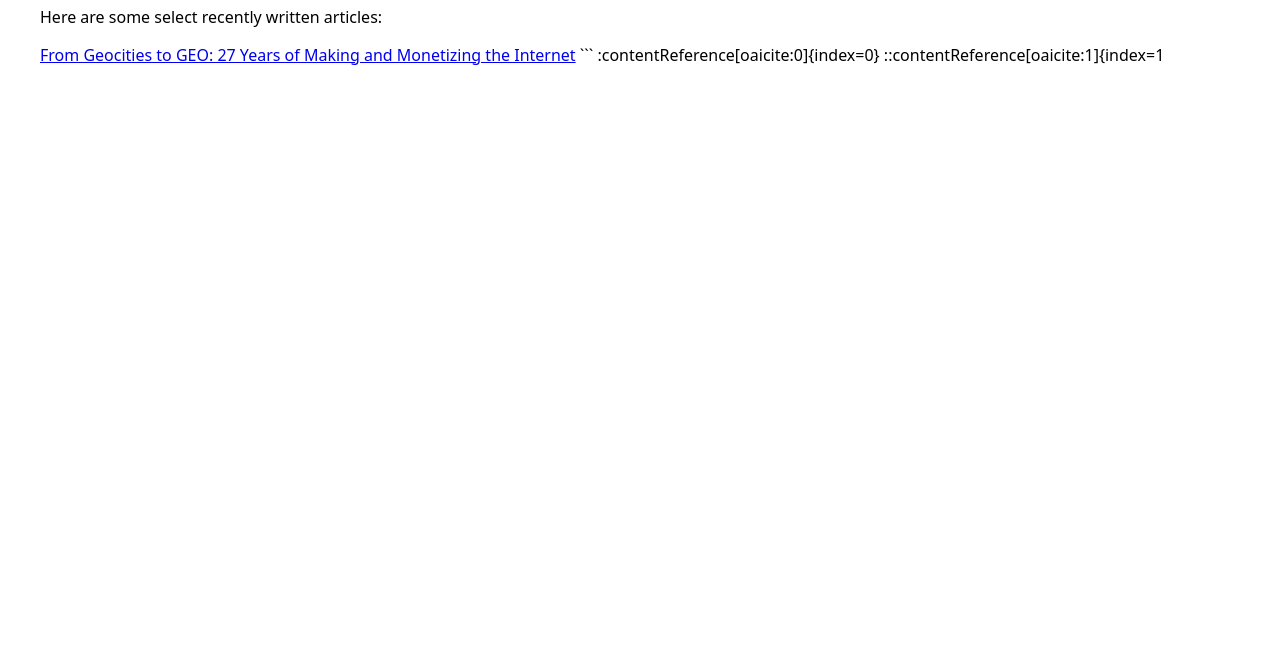
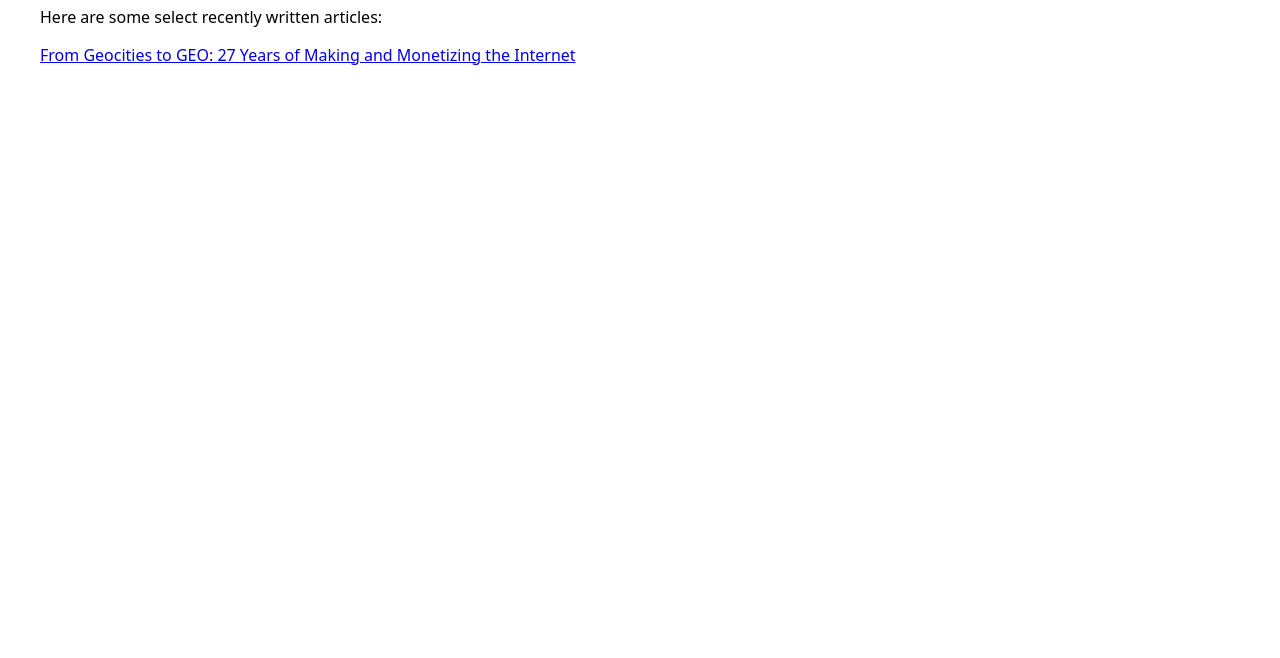
Before and after one commit to nlemons/patentsearchus, a plain HTML site: page blog/index.html in a window 1280 px wide. Shown: the part 142-800 px from the top of the page. Drawn offline with Linux system fonts and the light colour scheme.

Commit message:
Update index.html

````diff
--- a/blog/index.html
+++ b/blog/index.html
@@ -38,7 +38,7 @@
   <p>Here are some select recently written articles:</p>
 
   <p><a href="https://www.patentsearchus.com/domainer.html">From Geocities to GEO: 27 Years of Making and Monetizing the Internet</a>
-``` :contentReference[oaicite:0]{index=0}
-::contentReference[oaicite:1]{index=1</p>
+
+</p>
 </body>
 </html>
````
